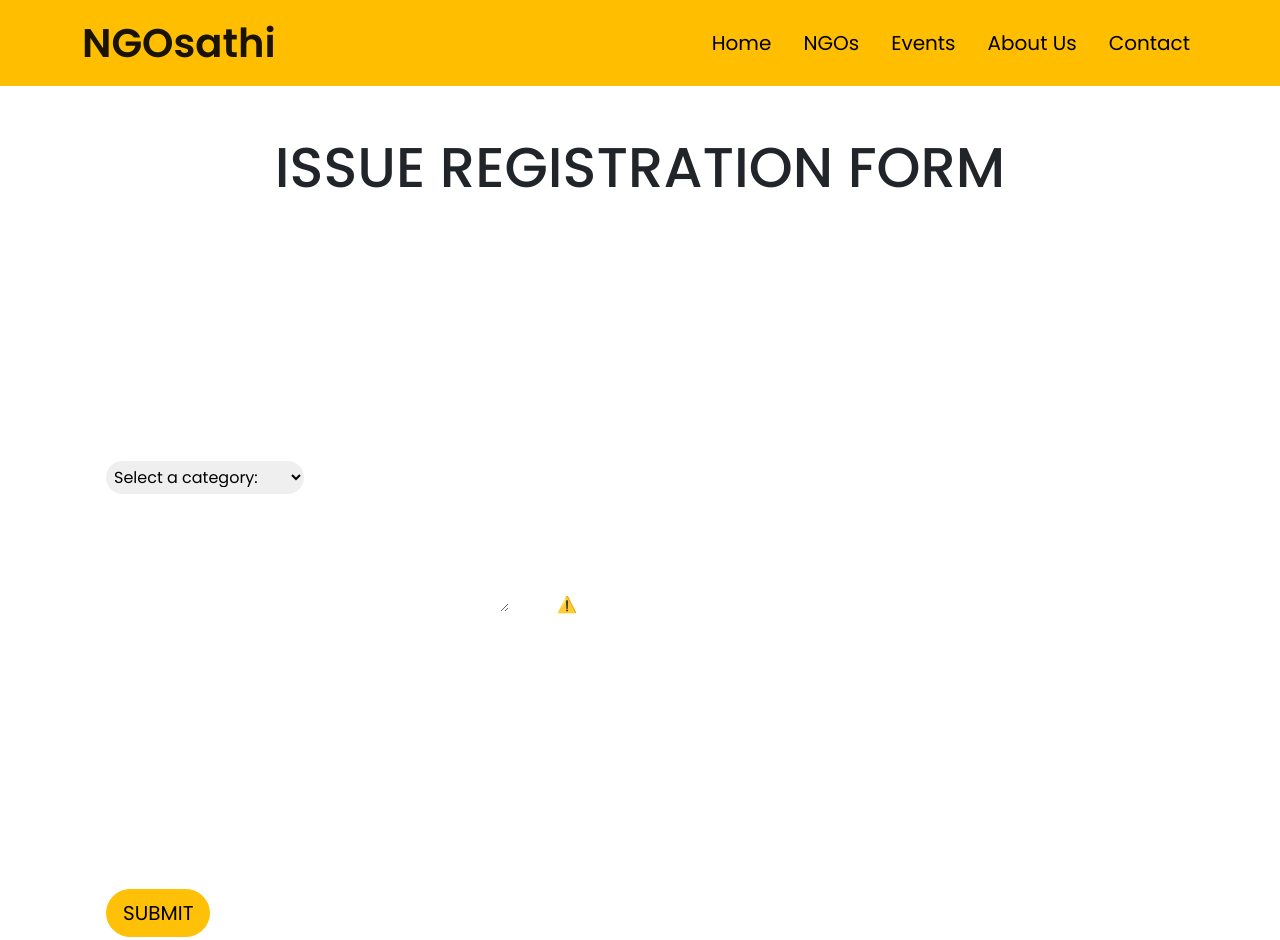
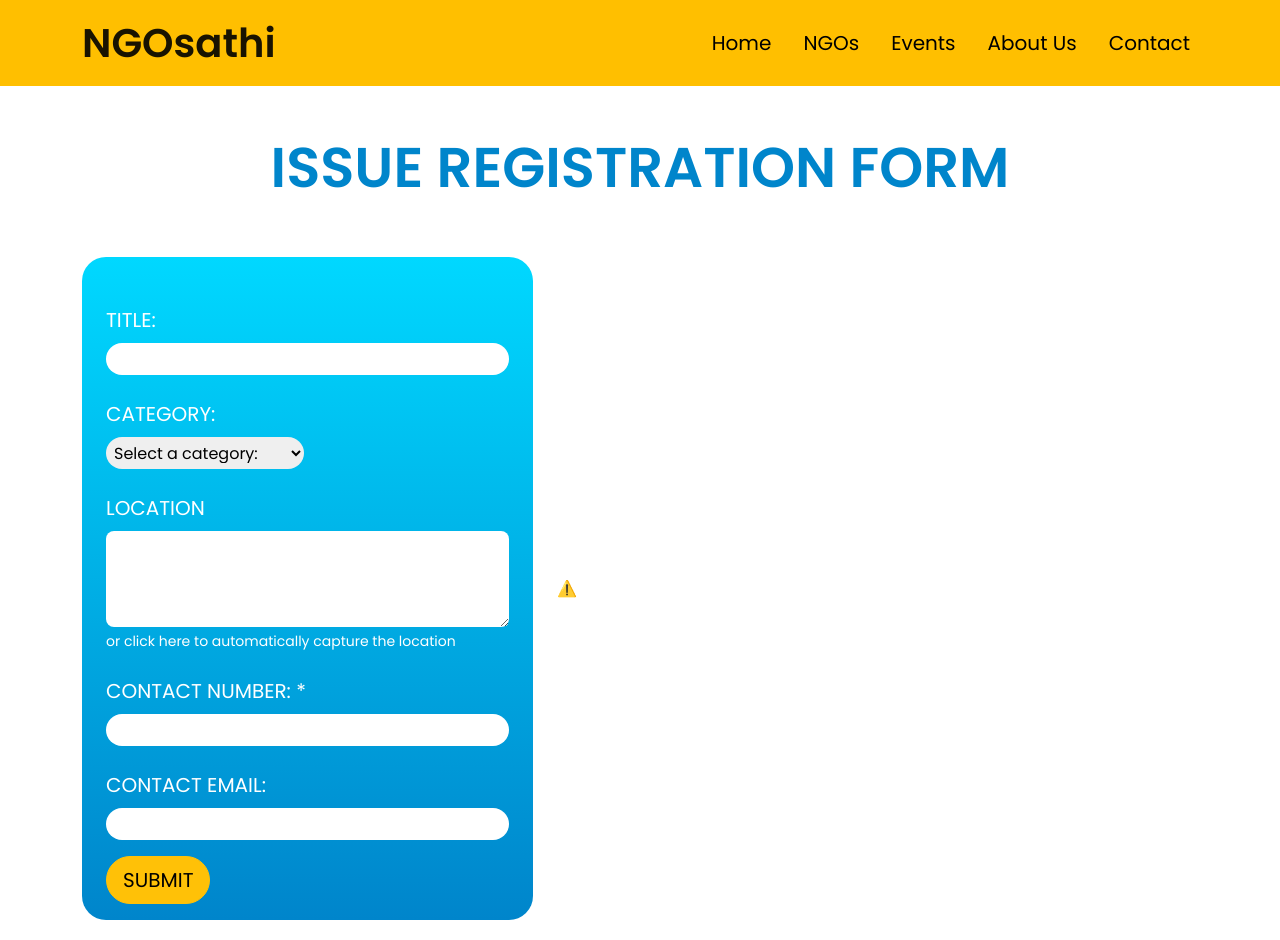
Before and after one commit to KartikVerma0/Hackowasp, a plain HTML site: page issuealert.html in a window 1280 px wide. Shown: the top 940 px of the page. Drawn offline with nearby package versions, Linux system fonts and the light colour scheme; no server answers.

Commit message:
Added issue registration page styling

```diff
--- a/css/style.css
+++ b/css/style.css
@@ -21,7 +21,7 @@
 }
 
 .u-fs-large {
-    font-size: clamp(1.5rem, 15vw, 4.5rem);
+    font-size: clamp(1.5rem, 14vw, 4.5rem);
 }
 
 .u-fs-medium {
@@ -56,6 +56,18 @@
     width: 90%;
 }
 
+.u-height-regular {
+    height: 2rem;
+}
+
+.u-height-big {
+    height: 4rem;
+}
+
+.u-height-large {
+    height: 6rem;
+}
+
 .u-fw-medium {
     font-weight: 500;
 }
@@ -70,6 +82,16 @@
     .u-center-on-small-screen {
         text-align: center;
         justify-content: center;
+    }
+}
+
+.u-rounded-4 {
+    border-radius: 0.5rem;
+}
+
+@media screen and (max-width: 576px) {
+    .u-flex-xs-column-reverse {
+        flex-direction: column-reverse;
     }
 }
 
@@ -144,3 +166,24 @@
     border-bottom-right-radius: var(--border-radius);
     transform: translate(-10px, -1px);
 }
+
+/* ISSUE REGISTRATION PAGE */
+
+.issue-heading {
+    color: var(--clr-complementary-400);
+    font-weight: 600;
+    /* font-size: 3.5rem; */
+}
+
+.issue-form {
+    background-image: linear-gradient(
+        to top,
+        var(--clr-complementary-400),
+        var(--clr-complementary-100)
+    );
+    border-radius: 1.5rem;
+}
+
+#locationTrackingLink {
+    cursor: pointer;
+}
```
